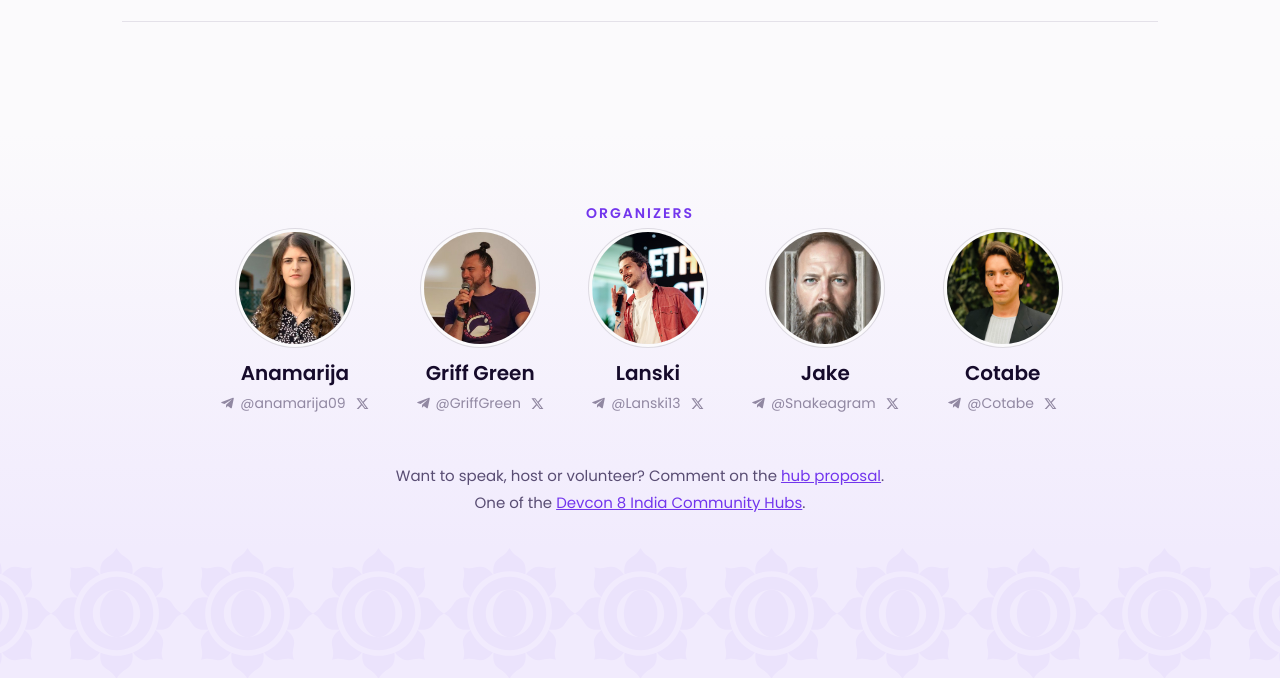
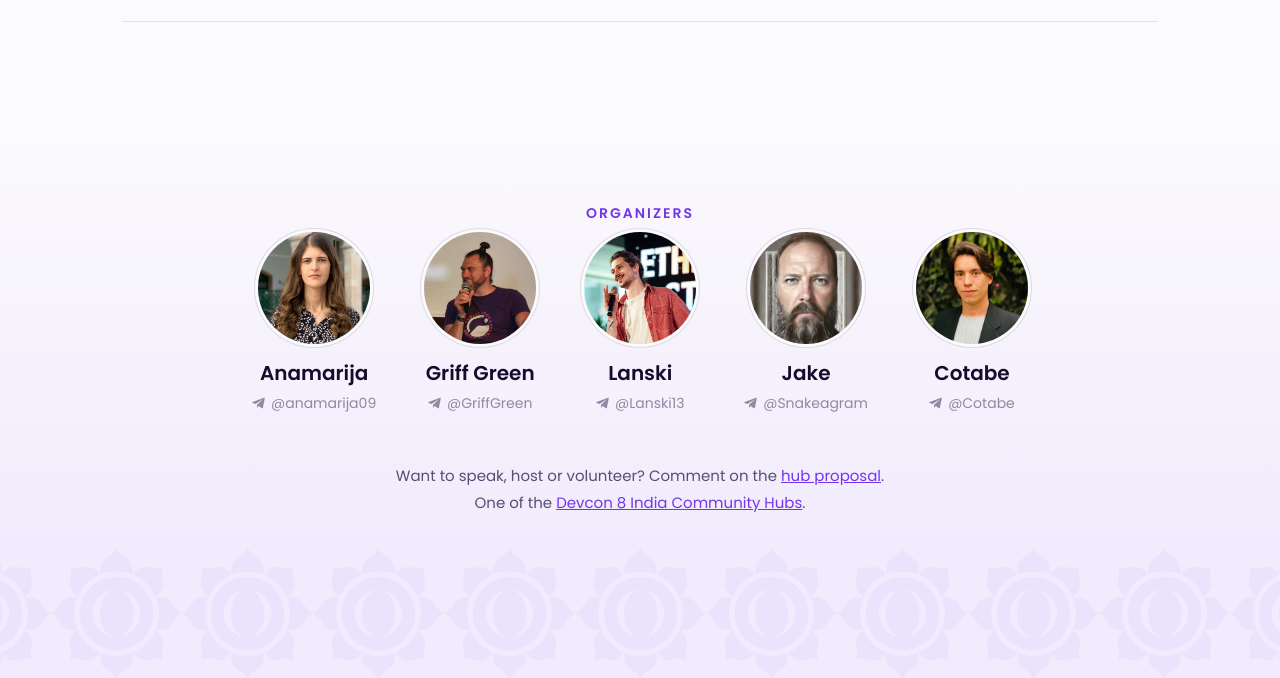
Before and after one commit to xerxes-openclaw/devcon-security-hub, a Flask app: page / in a window 1280 px wide. Shown: the part 2514-3192 px from the top of the page. Run offline with Flask 3, Linux system fonts and the light colour scheme; data comes from the database, SQL or seed files in the repository; data that the repository does not hold is empty.

Commit message:
Organizers: Telegram only, drop X link

```diff
--- a/templates/index.html
+++ b/templates/index.html
@@ -104,9 +104,7 @@
       {% for name, url, photo, tg in cfg.ORGANIZERS %}
       <li><img class="org-photo" src="{{ url_for('static', filename='img/organizers/' + photo) }}" alt="{{ name }}" width="112" height="112" loading="lazy"><b>{{ name }}</b>
         <span class="org-links">
-          <a href="https://t.me/{{ tg }}" rel="noopener" aria-label="{{ name }} on Telegram"><svg viewBox="0 0 24 24" width="14" height="14" aria-hidden="true"><path fill="currentColor" d="M21.9 4.3 18.6 20c-.2 1.1-.9 1.4-1.8.9l-5-3.7-2.4 2.3c-.3.3-.5.5-1 .5l.4-5.1 9.2-8.3c.4-.4-.1-.6-.6-.2L6 13.6 1.1 12c-1.1-.3-1.1-1.1.2-1.6L20.5 3c.9-.3 1.7.2 1.4 1.3Z"/></svg>@{{ tg }}</a>
-          <a href="{{ url }}" rel="noopener" aria-label="{{ name }} on X"><svg viewBox="0 0 24 24" width="13" height="13" aria-hidden="true"><path fill="currentColor" d="M18.2 2.3h3.4l-7.4 8.4 8.7 11.5h-6.8l-5.3-6.9-6.1 6.9H1.3l7.9-9L.9 2.3h7l4.8 6.3 5.5-6.3Zm-1.2 17.9h1.9L7.1 4.2H5.1l11.9 16Z"/></svg></a>
-        </span></li>
+          <a href="https://t.me/{{ tg }}" rel="noopener" aria-label="{{ name }} on Telegram"><svg viewBox="0 0 24 24" width="14" height="14" aria-hidden="true"><path fill="currentColor" d="M21.9 4.3 18.6 20c-.2 1.1-.9 1.4-1.8.9l-5-3.7-2.4 2.3c-.3.3-.5.5-1 .5l.4-5.1 9.2-8.3c.4-.4-.1-.6-.6-.2L6 13.6 1.1 12c-1.1-.3-1.1-1.1.2-1.6L20.5 3c.9-.3 1.7.2 1.4 1.3Z"/></svg>@{{ tg }}</a>        </span></li>
       {% endfor %}
     </ul>
     <p class="join">Want to speak, host or volunteer? Comment on the <a href="{{ cfg.PROPOSAL_URL }}" rel="noopener">hub proposal</a>.<br>
```
